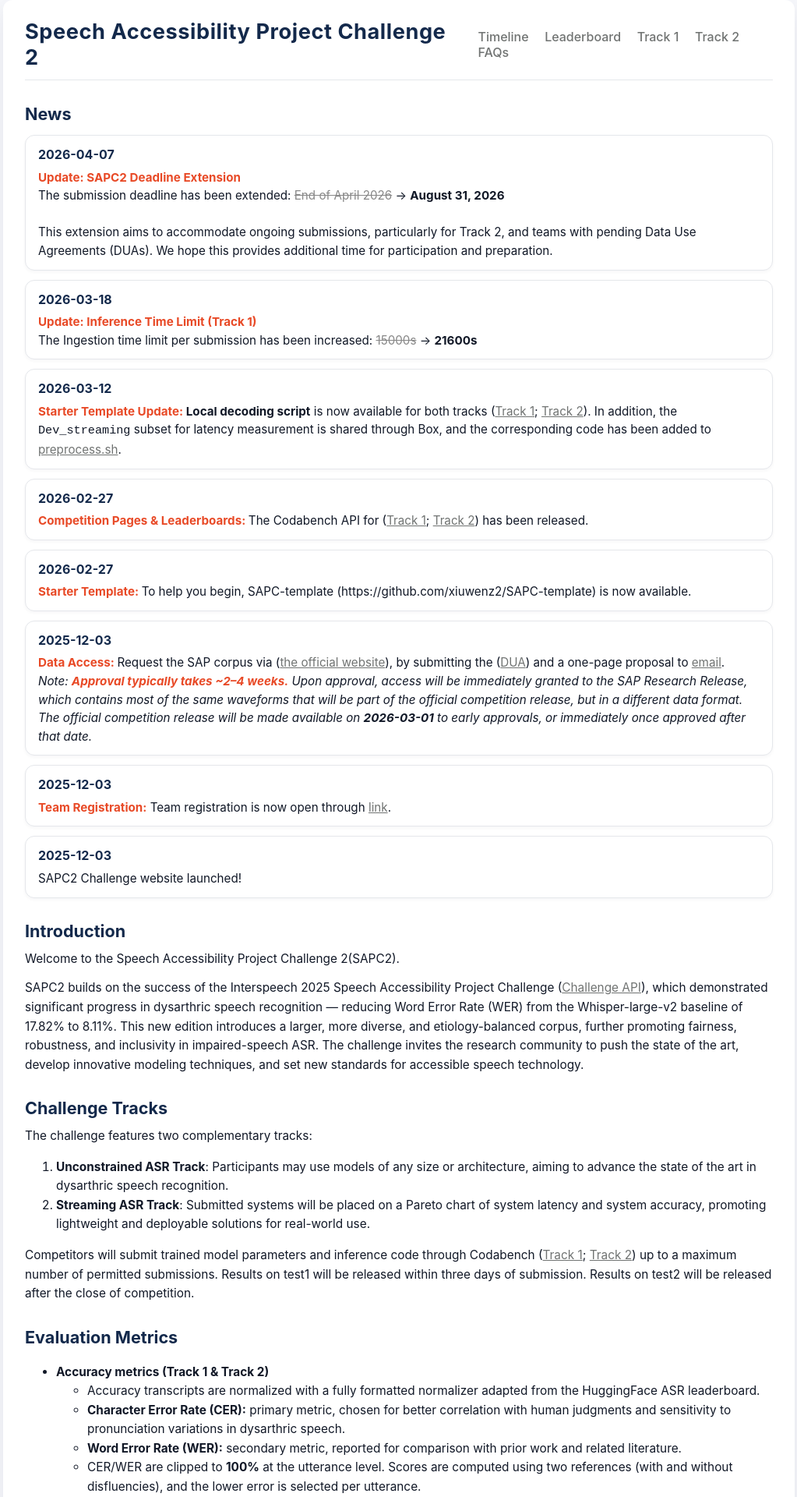
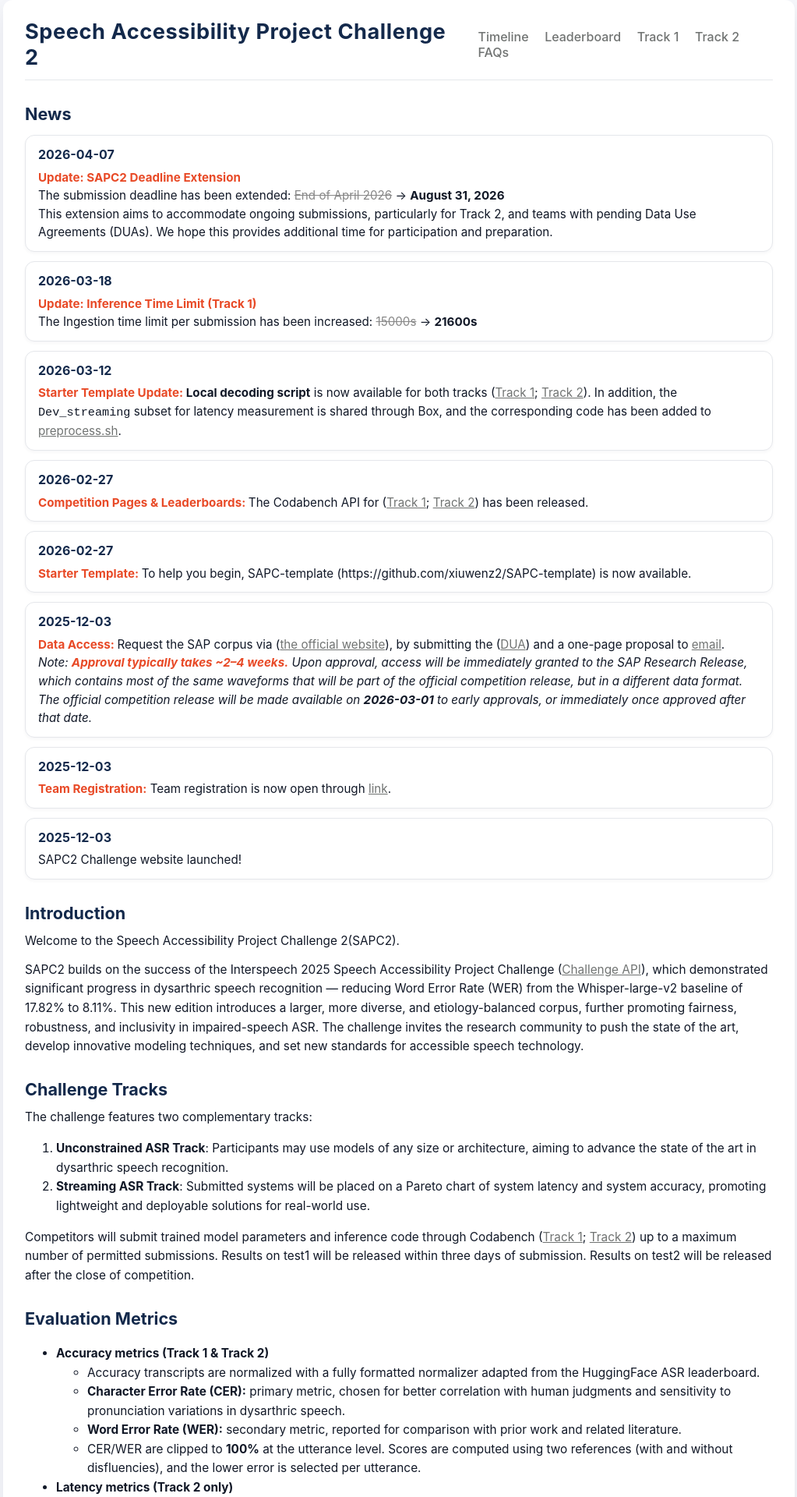
Before and after one commit to xiuwenz2/SAPC2-website, a Jekyll site: the page built from index.md, in a window 1280 px wide. Shown: the top 1920 px of the page at 78% size, without its empty margins (128-1151 px from the left). Built offline with Jekyll 4.4.1, drawn with Linux system fonts in a browser that asks for light colours.

```diff
--- a/index.md
+++ b/index.md
@@ -18,7 +18,7 @@ hero_meta: >
     <strong><span style="color: #E84A27;">Update: SAPC2 Deadline Extension</span></strong><br>
     The submission deadline has been extended:
     <s style="color: #888;">End of April 2026</s> →
-    <strong>August 31, 2026</strong><br><br>
+    <strong>August 31, 2026</strong><br>
     This extension aims to accommodate ongoing submissions, particularly for Track 2,
     and teams with pending Data Use Agreements (DUAs).
     We hope this provides additional time for participation and preparation.
```
